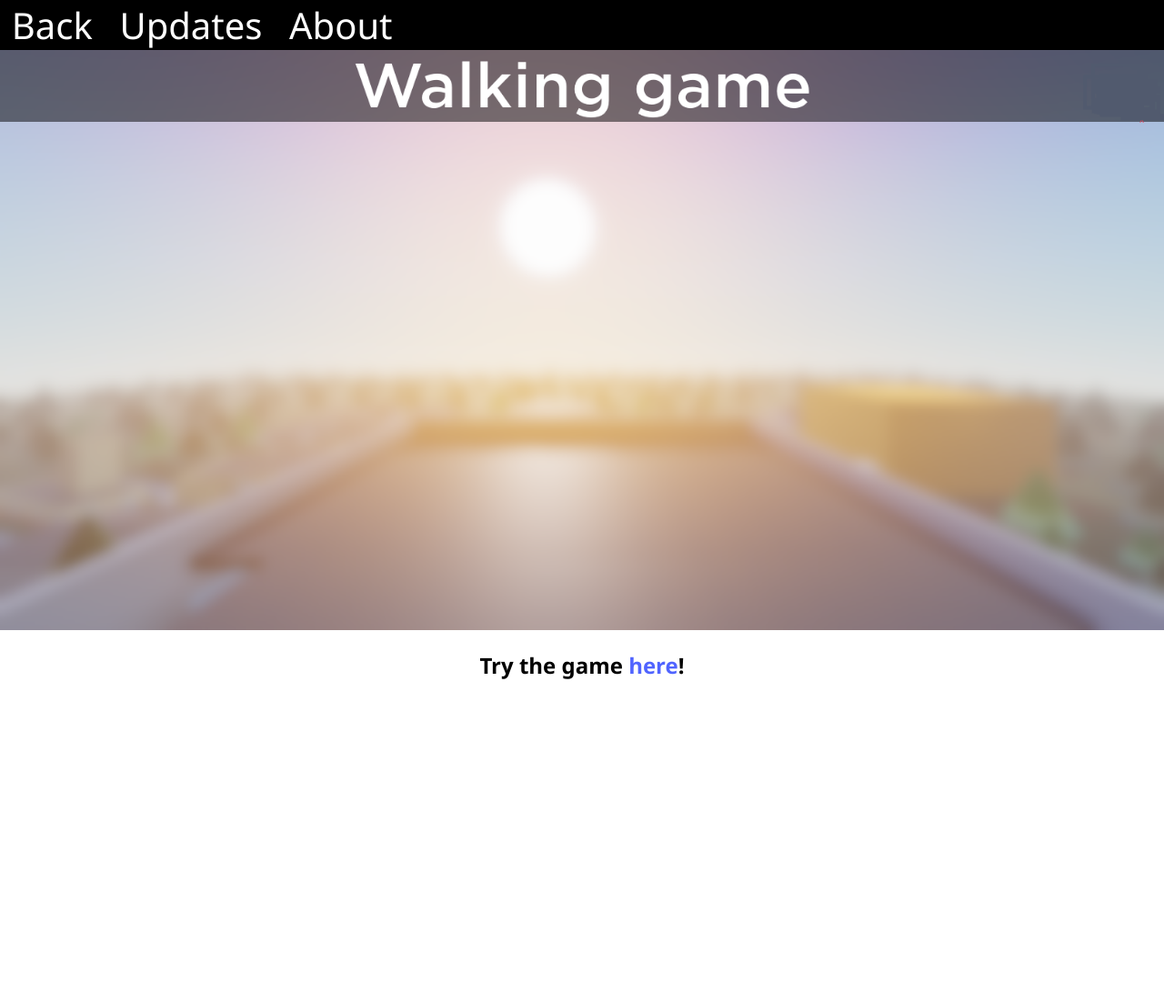
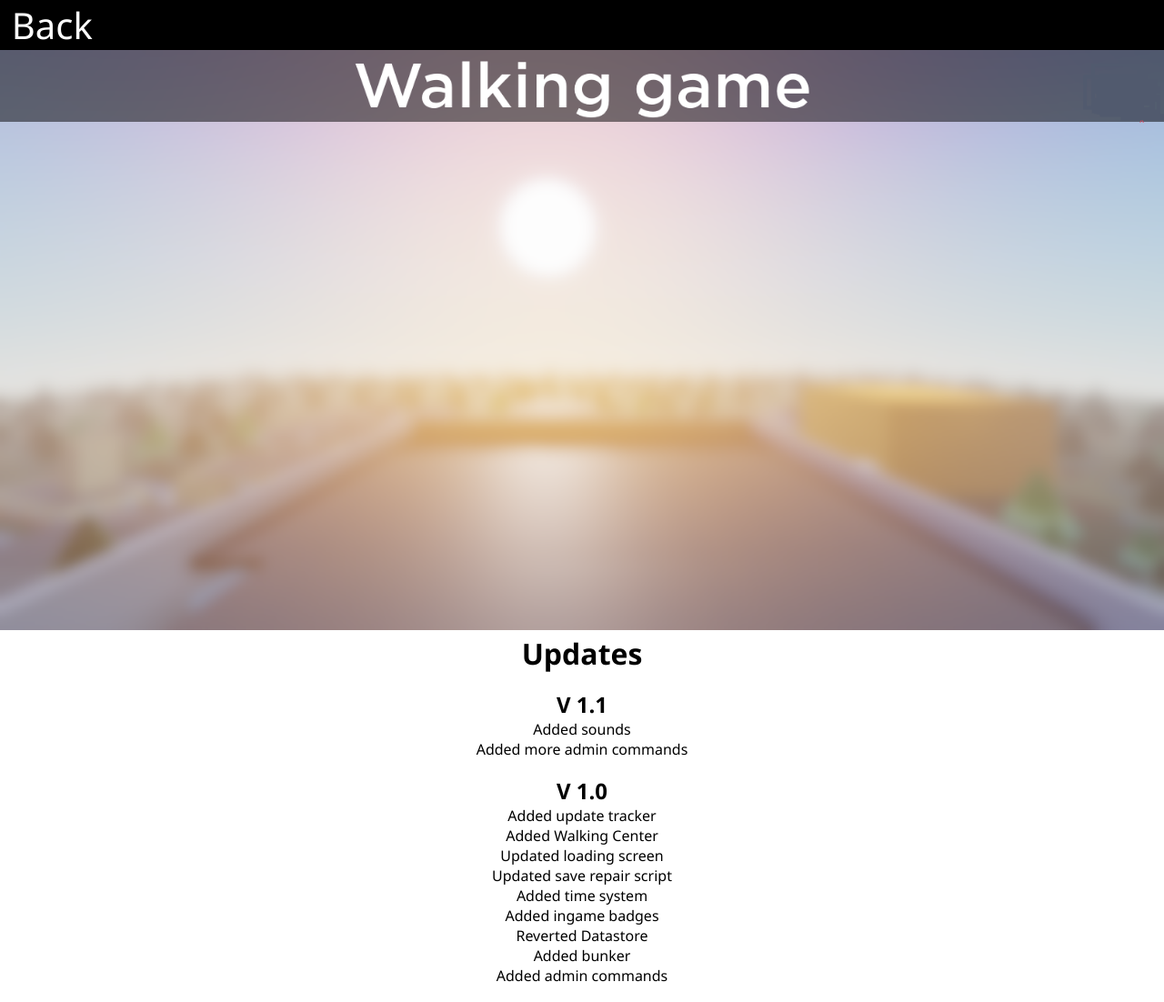
Before and after one commit to Alex33278/WalkingGame, a plain HTML site: page Roblox/index.html in a window 1280 px wide. Shown: the whole page at 91% size. Before the commit the page ends 800 px from the top, so only its background shows below. Drawn offline with Linux system fonts and the light colour scheme.

Commit message:
Add files via upload

```diff
--- a/Roblox/index.html
+++ b/Roblox/index.html
@@ -4,24 +4,39 @@
         <meta charset="UTF-8">
         <meta http-equiv="X-UA-Compatible" content="IE=edge">
         <meta name="viewport" content="width=device-width, initial-scale=1.0">
-        <link href="../Main.css" rel="Stylesheet">
-        <link href="../Assets/Images/Icon.png" rel="icon">
-        <title>Walking Game - Roblox</title>
+        <link href="../../Main.css" rel="Stylesheet">
+        <link href="../../Assets/Images/Icon.png" rel="icon">
+        <title>Walking Game - Roblox - Updates</title>
     </head>
     <body>
         <div class="Links">
             <a href="../index.html">Back</a>
-            <a href="Updates/index.html">Updates</a>
-            <a href="About.html">About</a>
         </div>
         <br>
         <br>
         <br>
-        <img style="width: 100%;" src="../Assets/Images/HeaderImage.png">
+        <img style="width: 100%;" src="../../Assets/Images/HeaderImage.png">
         <br>
+        <h1>Updates</h1>
         <br>
-        <h2>Try the game <a href="https://web.roblox.com/games/8248508098/" style="text-decoration: none; color: rgb(80, 100, 255);">here</a>!</h2>
+        <h2>V 1.1</h2>
+        <ol>
+            <li><p>Added sounds</p></li>
+            <li><p>Added more admin commands</p></li>
+        </ol>
         <br>
+        <h2>V 1.0</h2>
+        <ol>
+            <li><p>Added update tracker</p></li>
+            <li><p>Added Walking Center</p></li>
+            <li><p>Updated loading screen</p></li>
+            <li><p>Updated save repair script</p></li>
+            <li><p>Added time system</p></li>
+            <li><p>Added ingame badges</p></li>
+            <li><p>Reverted Datastore</p></li>
+            <li><p>Added bunker</p></li>
+            <li><p>Added admin commands</p></li>
+        </ol>
         <br>
     </body>
 </html>
```
